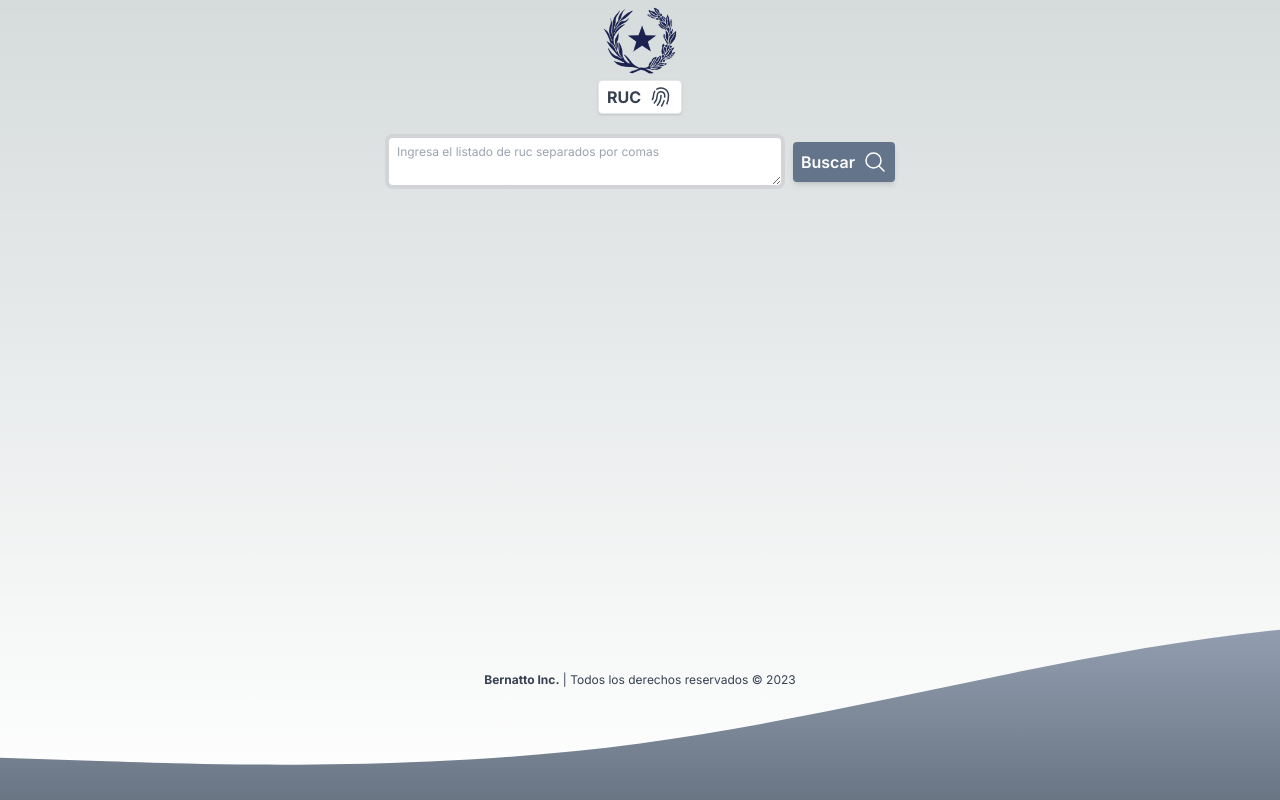
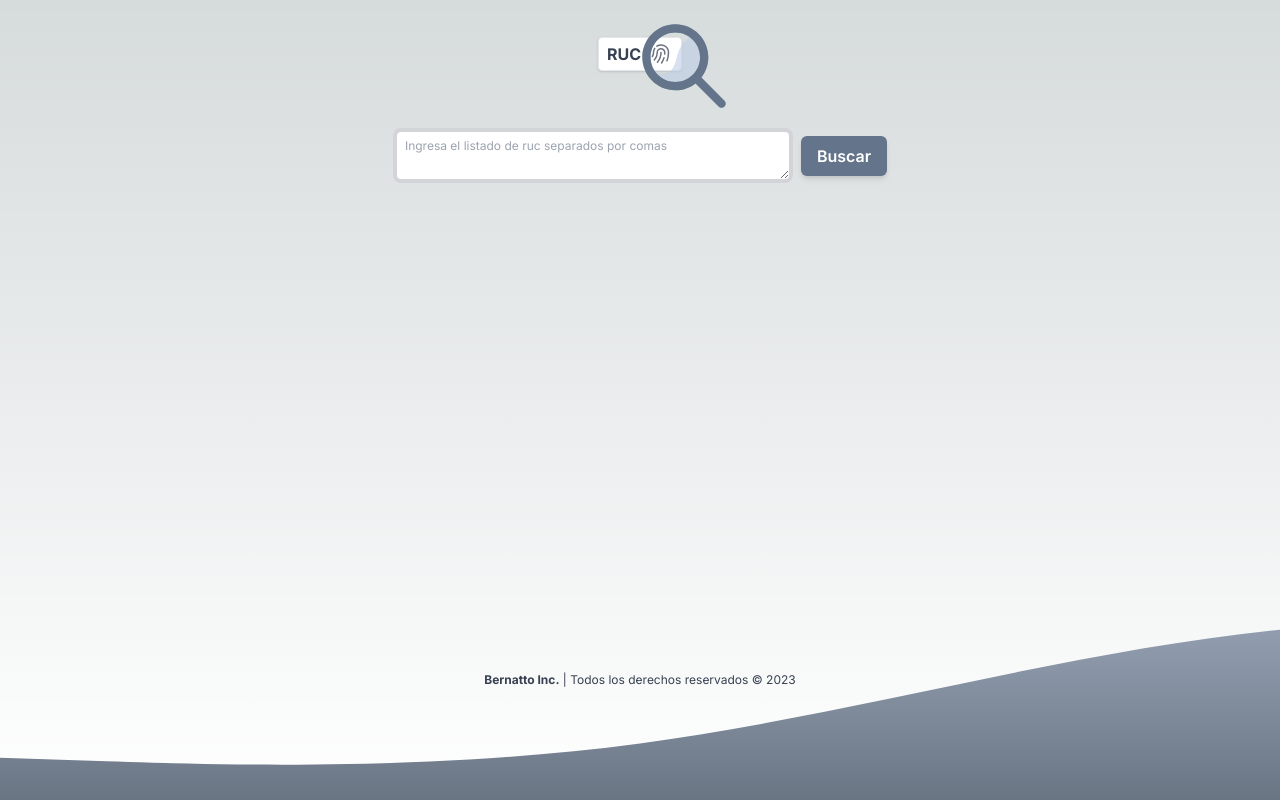
Before and after one commit to braian-bernatto/ruc-py, a Next.js app: page / in a window 1280 px wide. Built offline with nearby package versions, Linux system fonts and the light colour scheme.

Commit message:
logo updated

```diff
--- a/app/page.tsx
+++ b/app/page.tsx
@@ -14,12 +14,11 @@ export default function Home() {
 
   return (
     <main className='flex flex-col items-center px-5 sm:px-24 text-xs sm:text-base'>
-      <Image
-        src='/escudo1.png'
-        width={80}
-        height={80}
-        alt='escudo de paraguay'
-      />
+      <div className='relative h-32 flex justify-center items-center'>
+        <div className='absolute h-32 w-32 -right-20 top-4'>
+          <Image src='/search.svg' width={100} height={100} alt='lupa' />
+        </div>
+
         <h1 className='border shadow rounded px-2 bg-white mb-5 text-center flex justify-center items-center gap-2 py-1 font-bold'>
           RUC
           <svg
@@ -28,7 +27,7 @@ export default function Home() {
             viewBox='0 0 24 24'
             strokeWidth={1.5}
             stroke='currentColor'
-          className='w-6 h-6'
+            className='w-6 h-6 animate-pulse'
           >
             <path
               strokeLinecap='round'
@@ -37,6 +36,8 @@ export default function Home() {
             />
           </svg>
         </h1>
+      </div>
+
       <SearchInput
         setLoading={setLoading}
         setMensaje={setMensaje}
--- a/components/SearchInput.tsx
+++ b/components/SearchInput.tsx
@@ -100,11 +100,11 @@ const SearchInput: React.FC<Props> = ({
       ></textarea>
 
       <button
-        className={`bg-slate-500 text-white rounded shadow-md px-2 py-2 flex justify-center items-center gap-2 transition-all font-semibold hover:scale-105`}
+        className={`bg-slate-500 text-white rounded-md shadow-md px-4 py-2 flex justify-center items-center gap-2 transition-all font-semibold hover:scale-105 text-base`}
         type='submit'
       >
         Buscar
-        <span
+        {/* <span
           className={`transition ${
             typeof buscar === 'string' && buscar!.length > 0
               ? 'animate-pulse contrast-200'
@@ -125,7 +125,7 @@ const SearchInput: React.FC<Props> = ({
               d='M21 21l-5.197-5.197m0 0A7.5 7.5 0 105.196 5.196a7.5 7.5 0 0010.607 10.607z'
             />
           </svg>
-        </span>
+        </span> */}
       </button>
     </form>
   )
```
Also changed, not shown: public/search.svg (added), 1 other file (tests, documents, lock files or other folders). Lines whose indentation alone changed are shown as unchanged.
